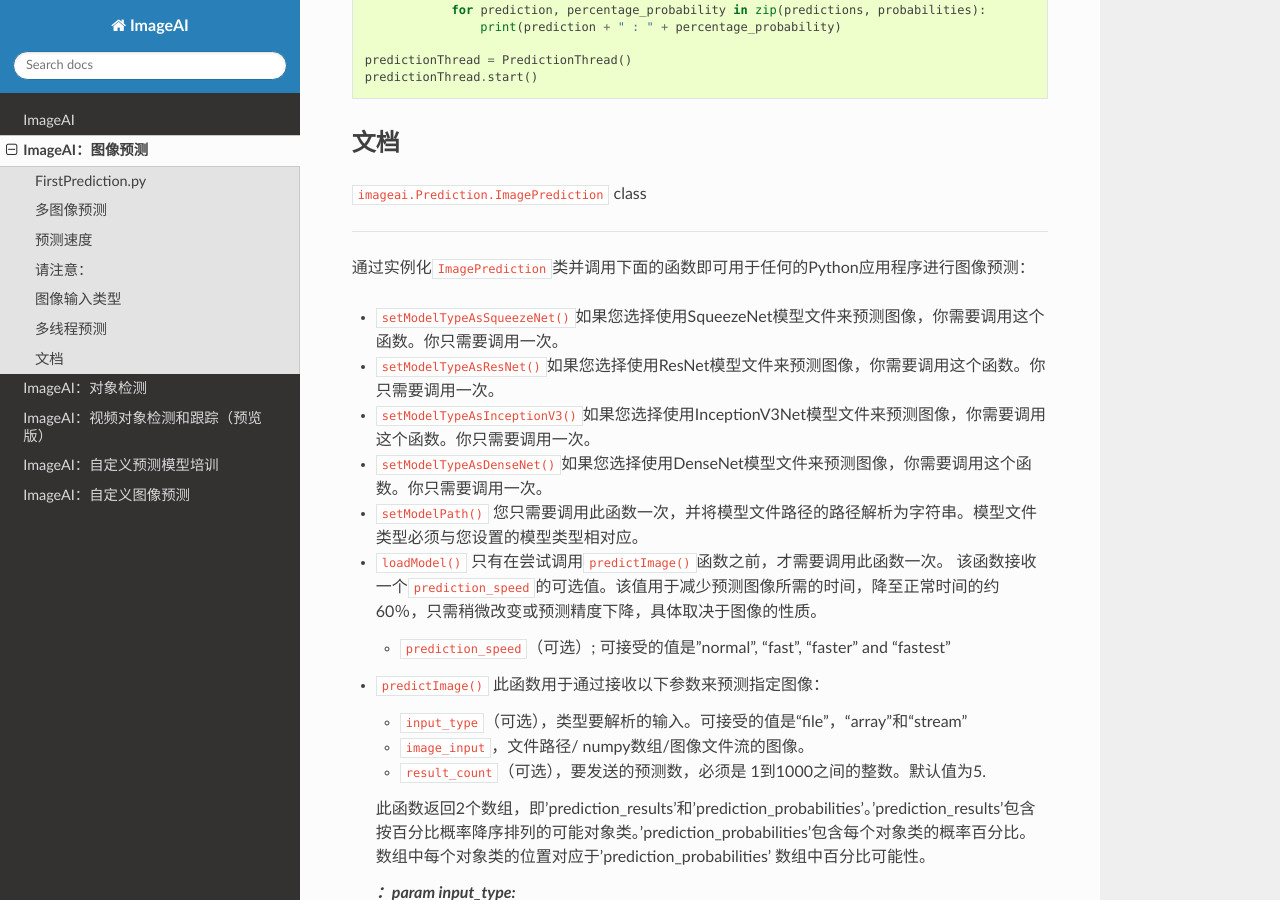
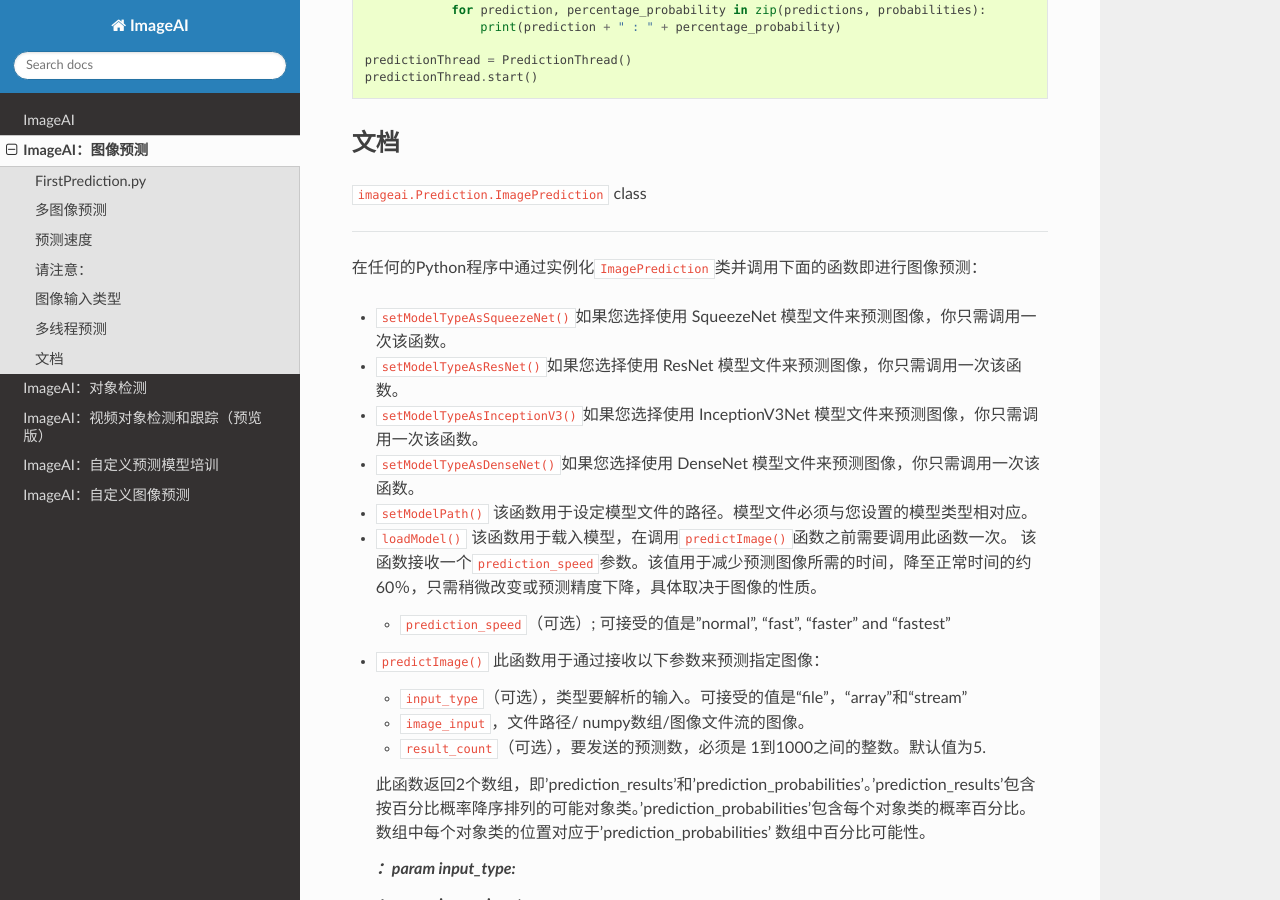
Before and after one commit to kangvcar/ImageAI_docs, a Sphinx documentation site: the page built from source/ImageAI_Image_Prediction.md, in a window 1280 px wide and 900 px high, scrolled down 7498 px. Built offline with Sphinx 7.4.7 and the Read the Docs theme 2.0.0, drawn with Linux system fonts in a browser that asks for light colours.

Commit message:
modify imageai_image_prediction

```diff
--- a/source/ImageAI_Image_Prediction.md
+++ b/source/ImageAI_Image_Prediction.md
@@ -303,15 +303,15 @@ predictionThread.start()
 
 * * *
 
-通过实例化`ImagePrediction`类并调用下面的函数即可用于任何的Python应用程序进行图像预测：
+在任何的Python程序中通过实例化`ImagePrediction`类并调用下面的函数即进行图像预测：
 
-- `setModelTypeAsSqueezeNet()`如果您选择使用SqueezeNet模型文件来预测图像，你需要调用这个函数。你只需要调用一次。
-- `setModelTypeAsResNet()`如果您选择使用ResNet模型文件来预测图像，你需要调用这个函数。你只需要调用一次。
-- `setModelTypeAsInceptionV3()`如果您选择使用InceptionV3Net模型文件来预测图像，你需要调用这个函数。你只需要调用一次。
-- `setModelTypeAsDenseNet()`如果您选择使用DenseNet模型文件来预测图像，你需要调用这个函数。你只需要调用一次。
-- `setModelPath()` 您只需要调用此函数一次，并将模型文件路径的路径解析为字符串。模型文件类型必须与您设置的模型类型相对应。
-- `loadModel()` 只有在尝试调用`predictImage()`函数之前，才需要调用此函数一次。
-该函数接收一个`prediction_speed`的可选值。该值用于减少预测图像所需的时间，降至正常时间的约60％，只需稍微改变或预测精度下降，具体取决于图像的性质。
+- `setModelTypeAsSqueezeNet()`如果您选择使用 SqueezeNet 模型文件来预测图像，你只需调用一次该函数。
+- `setModelTypeAsResNet()`如果您选择使用 ResNet 模型文件来预测图像，你只需调用一次该函数。
+- `setModelTypeAsInceptionV3()`如果您选择使用 InceptionV3Net 模型文件来预测图像，你只需调用一次该函数。
+- `setModelTypeAsDenseNet()`如果您选择使用 DenseNet 模型文件来预测图像，你只需调用一次该函数。
+- `setModelPath()` 该函数用于设定模型文件的路径。模型文件必须与您设置的模型类型相对应。
+- `loadModel()` 该函数用于载入模型，在调用`predictImage()`函数之前需要调用此函数一次。
+该函数接收一个`prediction_speed`参数。该值用于减少预测图像所需的时间，降至正常时间的约60％，只需稍微改变或预测精度下降，具体取决于图像的性质。
     - ` prediction_speed`（可选）; 可接受的值是"normal", "fast", "faster" and "fastest"
 
 - `predictImage()` 此函数用于通过接收以下参数来预测指定图像：
```
Also changed, not shown: source/ImageAI.md (+0 -2 lines).
